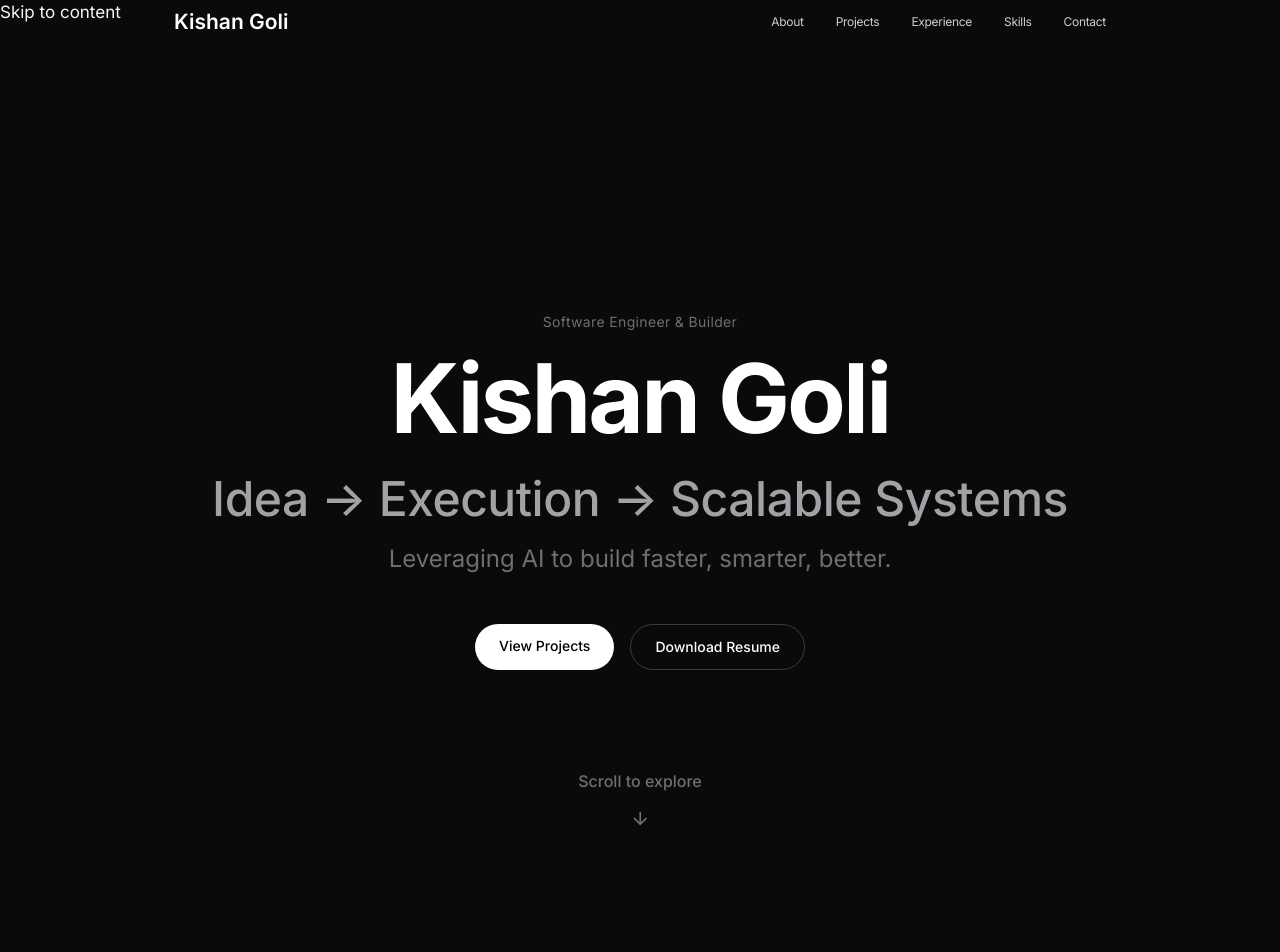
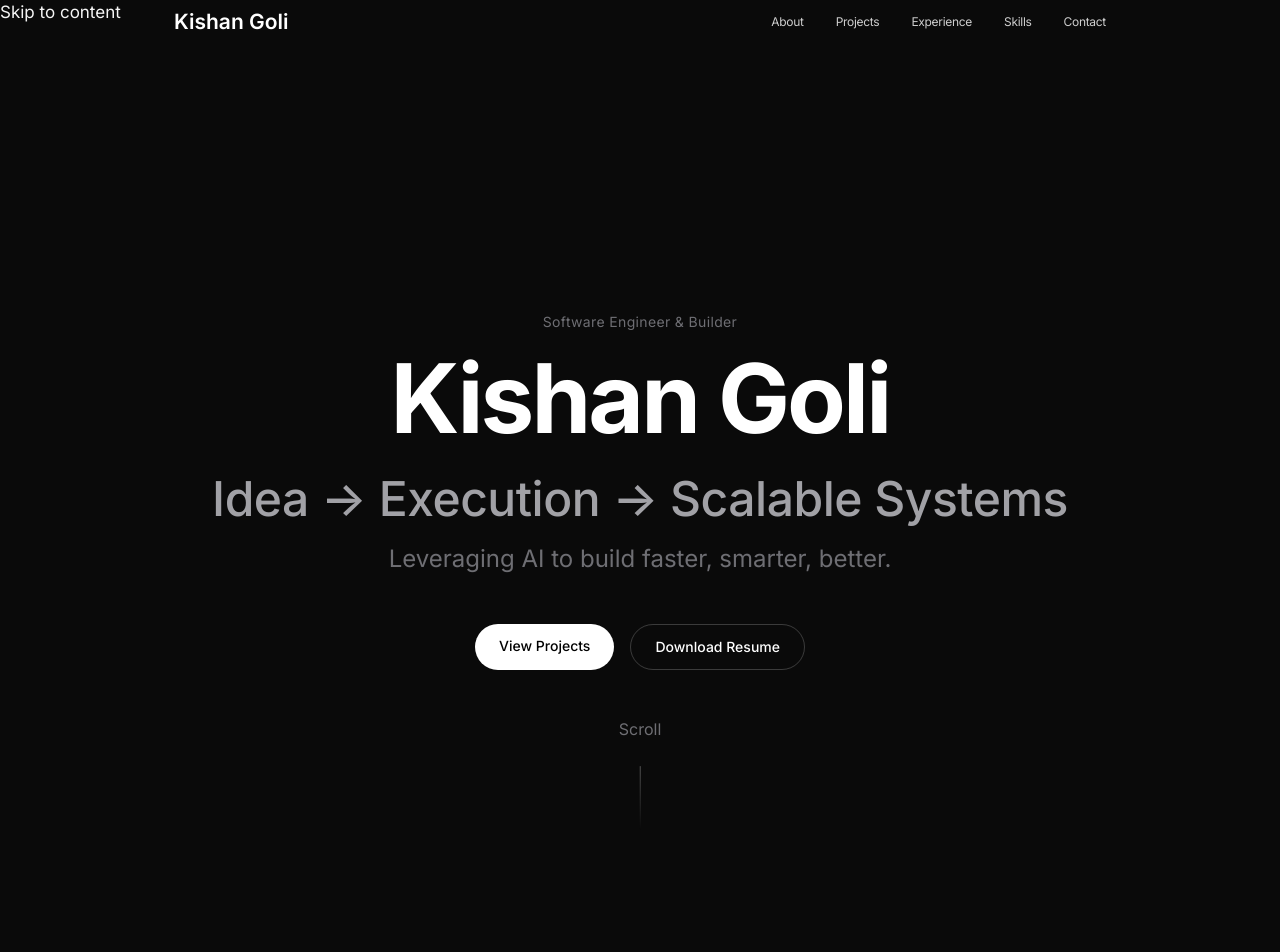
Before and after one commit to kishanssg/portfolio, a Next.js app: page / in a window 1280 px wide. Shown: the top 952 px of the page. Built offline with nearby package versions, Linux system fonts and the light colour scheme.

Commit message:
fix: simple scroll text with long animated line

```diff
--- a/src/components/professional/Hero.tsx
+++ b/src/components/professional/Hero.tsx
@@ -89,25 +89,18 @@ export default function Hero() {
                     transition={{ duration: 1, delay: 1 }}
                     className="absolute bottom-12 left-1/2 -translate-x-1/2"
                 >
-                    <button
-                        onClick={() => {
-                            document.getElementById("about")?.scrollIntoView({ behavior: "smooth" });
-                        }}
-                        className="flex flex-col items-center gap-2 text-[#6E6E73] hover:text-white/60 transition-colors"
-                        aria-label="Scroll to About section"
-                    >
-                        <span className="text-sm font-medium">Scroll to explore</span>
+                    <div className="flex flex-col items-center gap-4">
+                        <span className="text-sm text-[#6E6E73]">Scroll</span>
                         <motion.div
-                            animate={{ y: [0, 8, 0] }}
+                            animate={{ y: [0, 10, 0] }}
                             transition={{
                                 duration: 1.5,
                                 repeat: Infinity,
                                 ease: "easeInOut",
                             }}
-                        >
-                            <ArrowDown size={20} aria-hidden="true" />
-                        </motion.div>
-                    </button>
+                            className="w-[1px] h-16 bg-gradient-to-b from-white/30 to-transparent"
+                        />
+                    </div>
                 </motion.div>
             </div>
         </section>
```
